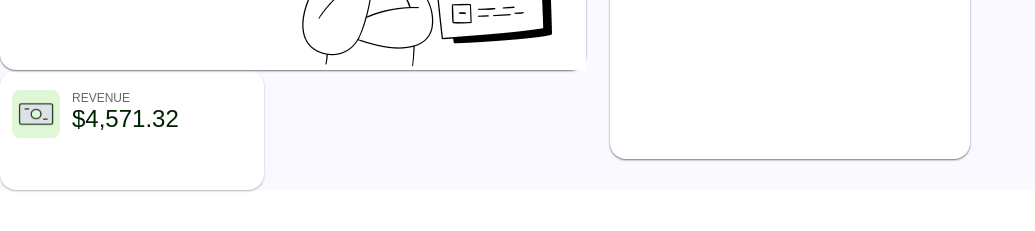
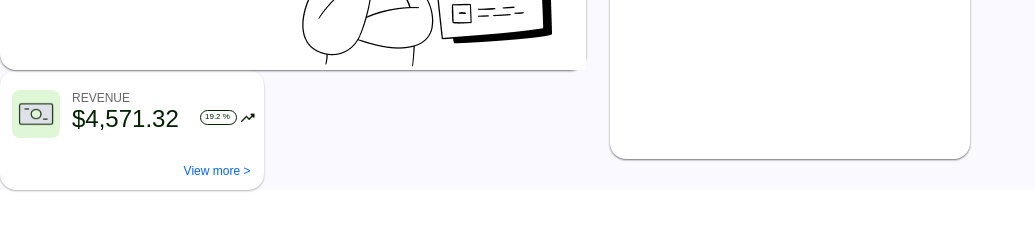
Before and after one commit to abdulselamadillmohammed/Business-manager, a React (Vite) app in the folder frontend/: page / in a window 1280 px wide. Shown: the part 329-560 px from the top of the page, without its empty margins (0-1035 px from the left). Built offline with nearby package versions, Linux system fonts and the light colour scheme.

Commit message:
finish editing revenue card

```diff
--- a/frontend/src/assets/css/dashboardRevenue.module.css
+++ b/frontend/src/assets/css/dashboardRevenue.module.css
@@ -12,6 +12,7 @@
   width: 264px;
   height: 120px;
   display: flex;
+  flex-direction: column;
   align-items: flex-start;
   justify-content: flex-start;
   padding: 20px 12px;
@@ -19,7 +20,12 @@
   border-radius: 16px;
   box-shadow: 0px 1px 2px rgba(0, 0, 0, 0.3);
   box-sizing: border-box;
+}
+.revenueCardContainerTopSection {
+  display: flex;
   column-gap: 12px;
+  width: 240px;
+  height: 50px;
 }
 .iconContainer {
   background-color: rgba(192, 239, 176, 0.5);
@@ -27,13 +33,16 @@
   display: flex;
   align-items: center;
   justify-content: center;
+  min-width: 48px;
   width: 48px;
   height: 48px;
   box-sizing: border-box;
+  margin: 0;
 }
 .revenueCardIcon {
   width: 36px;
   height: 24px;
+  box-sizing: border-box;
 }
 .revenueCardTextContainer {
   width: 116px;
@@ -66,3 +75,49 @@
   margin: 0;
   padding: 0;
 }
+.revenueCardPercentageContainer {
+  display: flex;
+  align-items: center;
+  justify-content: center;
+  column-gap: 4px;
+  align-self: flex-end;
+  margin-bottom: 5px;
+}
+.revenueCardPercentage {
+  width: 27px;
+  height: 11px;
+  border-radius: 50px;
+  color: #002200;
+  font-size: 8px;
+  font-family: var(--Futura);
+  border: 1px solid #002200;
+  padding: 1px 4px;
+}
+
+.revenueCardArrowUp {
+  width: 14px;
+  height: 14px;
+  object-fit: cover;
+}
+.revenueCardContainerBottomSection {
+  width: 70px;
+  height: 16px;
+  display: flex;
+  align-items: center;
+  justify-content: center;
+  align-self: flex-end;
+  margin-top: 25px;
+  margin-left: 10px;
+}
+
+.revenueCardViewMore {
+  font-family: var(--Futura);
+  font-weight: 100;
+  font-size: 12px;
+  color: #0066ff;
+  cursor: pointer;
+}
+.revenueCardViewMore:hover {
+  font-weight: 300;
+  text-decoration: underline;
+}
--- a/frontend/src/components/DashboardRevenue.jsx
+++ b/frontend/src/components/DashboardRevenue.jsx
@@ -1,9 +1,11 @@
 import styles from "../assets/css/dashboardRevenue.module.css";
 import logo from "../assets/icons/revenueCardIcon.png";
+import upArrow from "../assets/icons/revenueCardUpArrow.png";
 export default function DashboardRevenue() {
   return (
     <>
       <div className={styles.dashboardRevenueContainer}>
+        <div className={styles.revenueCardContainerTopSection}>
           <div className={styles.iconContainer}>
             <img
               className={styles.revenueCardIcon}
@@ -11,9 +13,23 @@ export default function DashboardRevenue() {
               alt="revenueCardIcon"
             />
           </div>
+
           <div className={styles.revenueCardTextContainer}>
             <p className={styles.revenueCardSupportingText}>REVENUE</p>
             <p className={styles.revenueCardMainText}>$4,571.32</p>
+          </div>
+          <div className={styles.revenueCardPercentageContainer}>
+            <p className={styles.revenueCardPercentage}>19.2 %</p>
+            {/* Make state conditional based on percentage */}
+            <img
+              className={styles.revenueCardArrowUp}
+              src={upArrow}
+              alt="Arrow up"
+            />
+          </div>
+        </div>
+        <div className={styles.revenueCardContainerBottomSection}>
+          <p className={styles.revenueCardViewMore}>View more &gt;</p>
         </div>
       </div>
     </>
```
Also changed, not shown: frontend/src/assets/icons/revenueCardUpArrow.png (added). Lines whose indentation alone changed are shown as unchanged.
